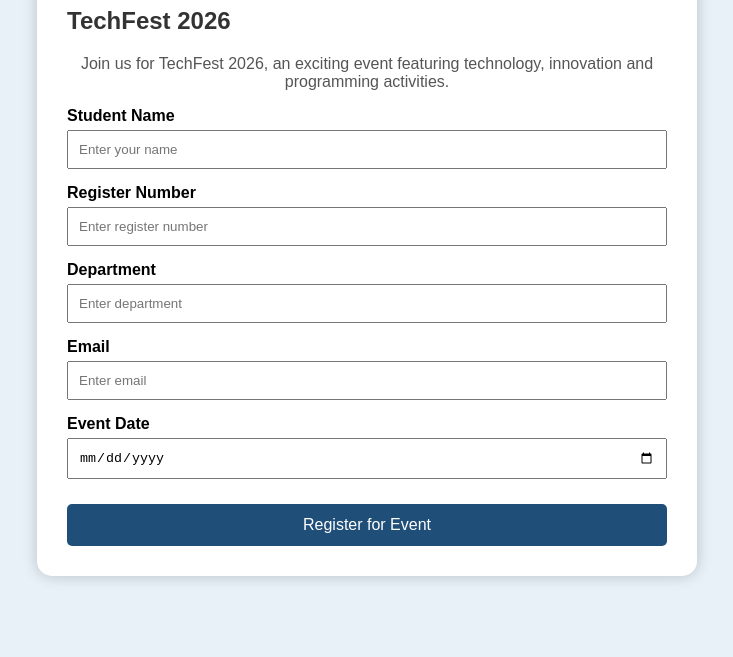
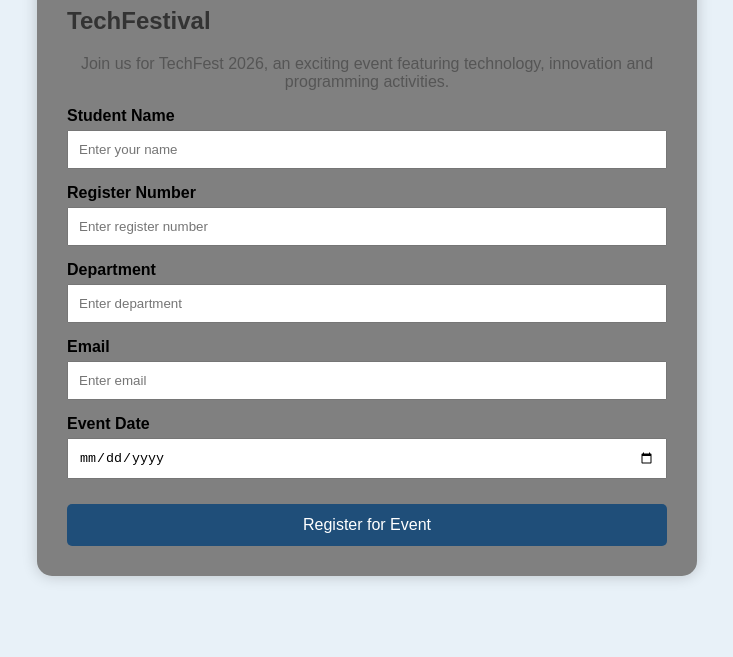
Before and after one commit to abhi2deo/studentEvent_docker, a plain HTML site: page index.html in a window 1280 px wide. Shown: the part 143-800 px from the top of the page, without its empty margins (273-1006 px from the left). Drawn offline with Linux system fonts and the light colour scheme.

Commit message:
Update index.html

```diff
--- a/index.html
+++ b/index.html
@@ -14,7 +14,7 @@
         .container {
             width: 600px;
             margin: auto;
-            background-color: white;
+            background-color: grey;
             padding: 30px;
             border-radius: 15px;
             box-shadow: 0 0 15px rgba(0,0,0,0.2);
@@ -71,7 +71,7 @@
 
     <h1>Student Event Registration</h1>
 
-    <h2>TechFest 2026</h2>
+    <h2>TechFestival</h2>
 
     <p class="description">
         Join us for TechFest 2026, an exciting event featuring
```
